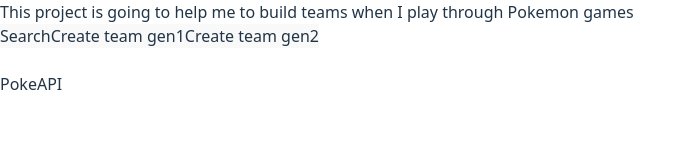
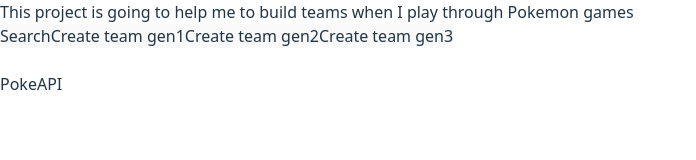
Before and after one commit to adaoj7/poketeam-react-node, a React (Vite) app: page / in a window 1280 px wide. Shown: the top 160 px of the page, without its empty margins (0-696 px from the left). Built offline with nearby package versions, Linux system fonts and the light colour scheme.

Commit message:
added gen 3 button

```diff
--- a/src/Poketeam.tsx
+++ b/src/Poketeam.tsx
@@ -53,6 +53,16 @@
         }
     };
 
+    const searchGenThree = async () => {
+        try {
+            const data = await axios.get("api/getTeamGenThree");
+            console.log(data);
+            setPokeTeam(data.data);
+        } catch (err) {
+            console.log(err);
+        }
+    };
+
     return (
         <>
             <div className="flex justify-center flex-col mt-40">
@@ -76,6 +86,12 @@
                         </button>
                         <button className="btn flex m-4" onClick={searchGenTwo}>
                             Create team gen2
+                        </button>
+                        <button
+                            className="btn flex m-4"
+                            onClick={searchGenThree}
+                        >
+                            Create team gen3
                         </button>
                     </div>
                     <br />
```
Also changed, not shown: 1 other file (tests, documents, lock files or other folders).
